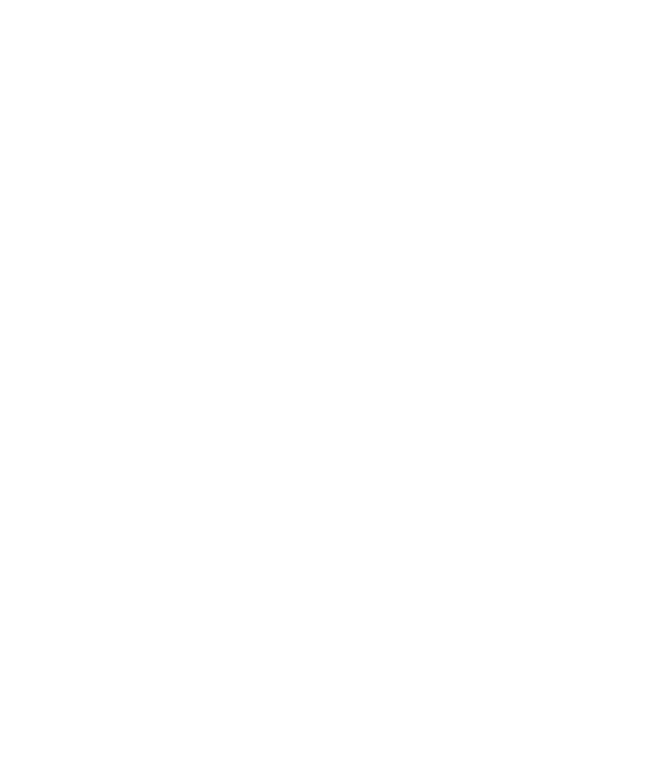
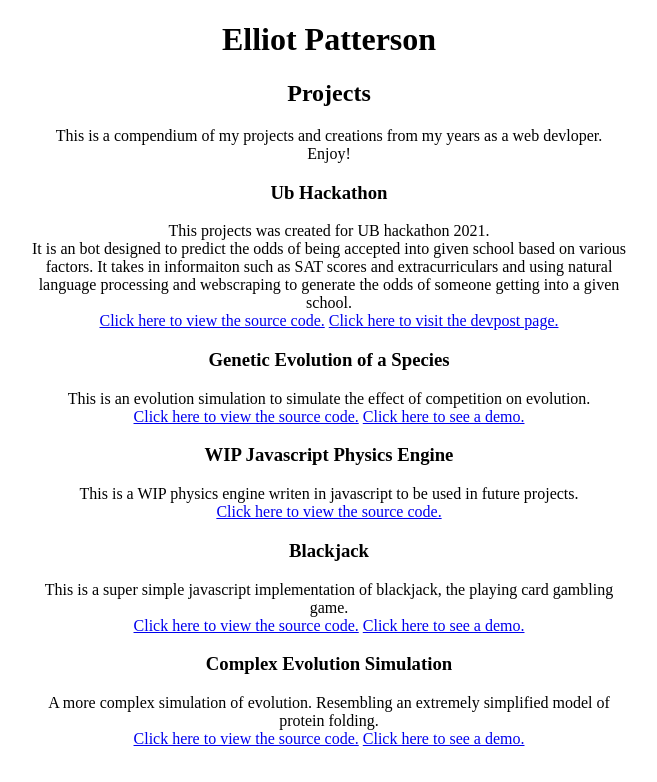
Before and after one commit to elliotdelano/elliotdelano.github.com, a plain HTML site: page index.html in a window 1280 px wide. Shown: the whole page, without its empty margins (311-968 px from the left). Drawn offline with Linux system fonts and the light colour scheme.

Commit message:
page update one

```diff
--- a/index.html
+++ b/index.html
@@ -1,3 +1,79 @@
+<!DOCTYPE html>
 <html>
 
+<head>
+    <meta charset="utf-8" />
+    <title></title>
+    <style>
+        body {
+            margin: auto;
+            width: 100%;
+            text-align: center;
+            display: block;
+        }
+
+        p {
+            margin: auto;
+            text-align: center;
+            word-wrap: break-word;
+            width: 600px;
+        }
+    </style>
+</head>
+
+<body>
+    <h1>Elliot Patterson</h1>
+    <div>
+        <h2>Projects</h2>
+        <p>This is a compendium of my projects and creations from my years as a web devloper.</p>
+        <p>Enjoy!</p>
+        <!-- Project one Hackathon -->
+        <div>
+            <h3>Ub Hackathon</h3>
+            <p>This projects was created for UB hackathon 2021.</p>
+            <p>It is an bot designed to predict the odds of being accepted into given school based on various factors.
+                It takes in informaiton such as SAT scores and extracurriculars and using natural language processing
+                and webscraping to generate the odds of someone getting into a given school.</p>
+            <a href="https://github.com/elliotdelano/hackathon-project" target="_blank">Click here to view the source
+                code.</a>
+            <a href="https://devpost.com/software/funnnyhack-1" target="_blank">Click here to visit the devpost
+                page.</a>
+        </div>
+        <!-- Project two genetic learning -->
+        <div>
+            <h3>Genetic Evolution of a Species</h3>
+            <p>This is an evolution simulation to simulate the effect of competition on evolution.</p>
+            <a href="https://github.com/elliotdelano/hackathon-project" target="_blank">Click here to view the source
+                code.</a>
+            <a href="https://devpost.com/software/funnnyhack-1" target="_blank">Click here to see a demo.</a>
+        </div>
+        <!-- Project three physics engine -->
+        <div>
+            <h3>WIP Javascript Physics Engine</h3>
+            <p>This is a WIP physics engine writen in javascript to be used in future projects.</p>
+            <a href="https://github.com/elliotdelano/hackathon-project" target="_blank">Click here to view the source
+                code.</a>
+        </div>
+        <!-- Project four blackjack -->
+        <div>
+            <h3>Blackjack</h3>
+            <p>This is a super simple javascript implementation of blackjack, the playing card gambling game.</p>
+            <a href="https://github.com/elliotdelano/hackathon-project" target="_blank">Click here to view the source
+                code.</a>
+            <a href="https://devpost.com/software/funnnyhack-1" target="_blank">Click here to see a demo.</a>
+        </div>
+        <!-- Project five Complex Evolution Simulation -->
+        <div>
+            <h3>Complex Evolution Simulation</h3>
+            <p>A more complex simulation of evolution. Resembling an extremely simplified model of protein folding.</p>
+            <a href="https://github.com/elliotdelano/hackathon-project" target="_blank">Click here to view the source
+                code.</a>
+            <a href="https://devpost.com/software/funnnyhack-1" target="_blank">Click here to see a demo.</a>
+        </div>
+    </div>
+
+
+
+</body>
+
 </html>
```
